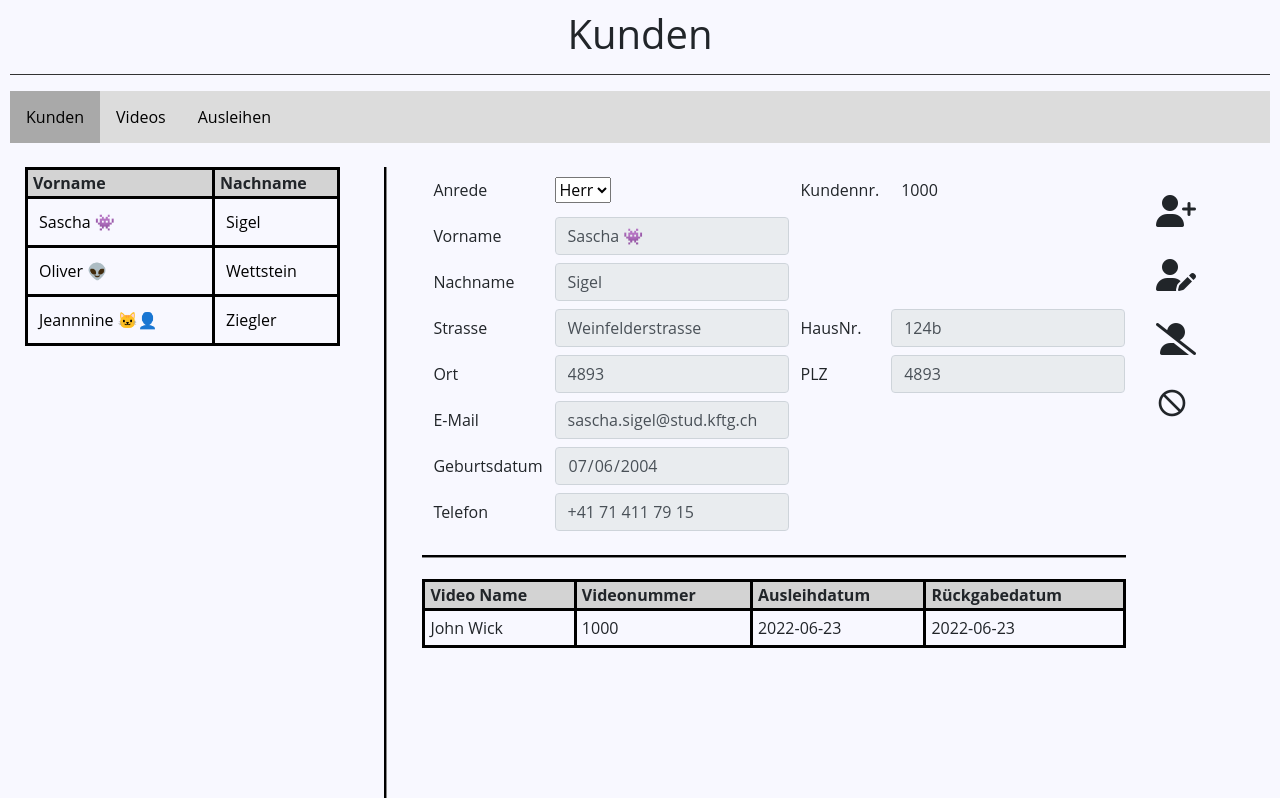
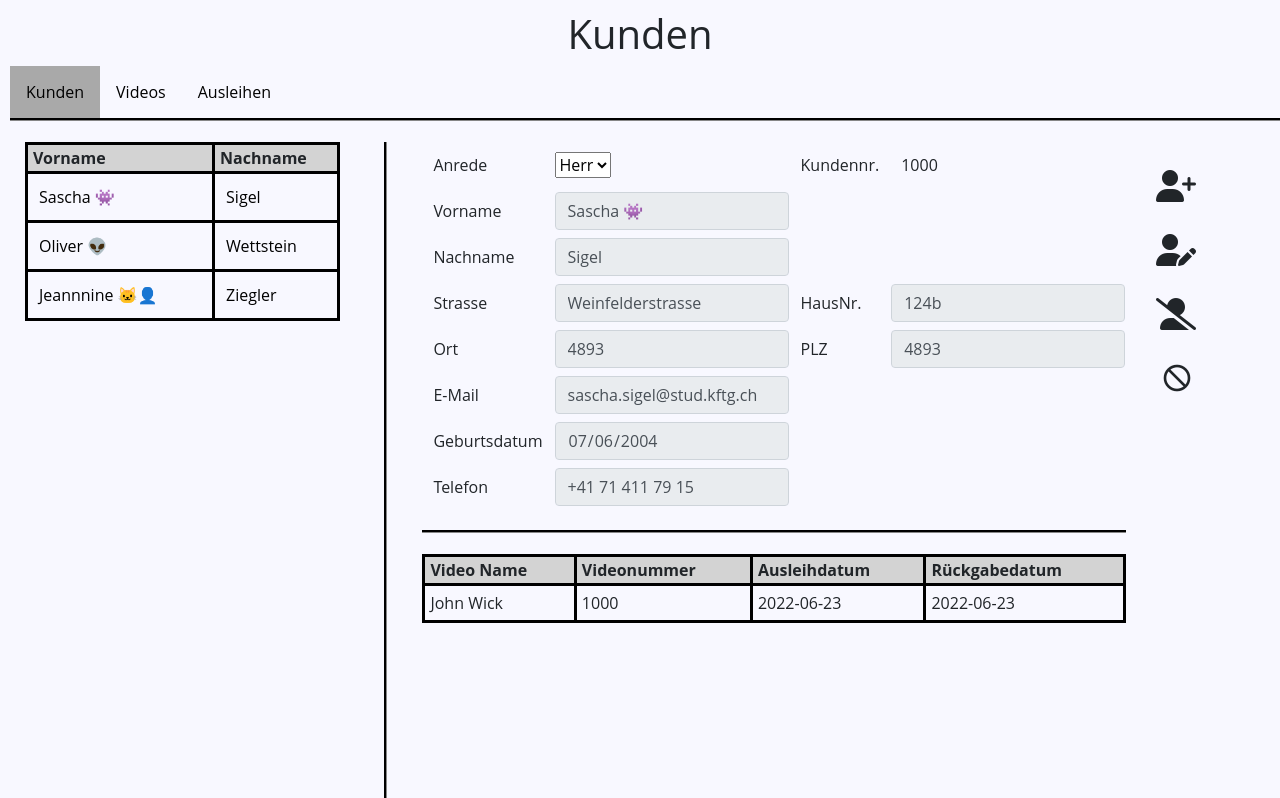
Before and after one commit to Sascha-Sigel/JOSS-Projekt, a PHP site: page /index.php?kunNummer=1000 in a window 1280 px wide. Shown: the top 798 px of the page. Run offline with PHP 8.4, Linux system fonts and the light colour scheme; data comes from the database, SQL or seed files in the repository; data that the repository does not hold is empty; some libraries are stand-ins or nearby versions.

Commit message:
update1000

```diff
--- a/css/bootstrap-custom.css
+++ b/css/bootstrap-custom.css
@@ -32,6 +32,7 @@ p{
 
 .active{
   background-color: darkgray;
+  border:
 }
 
 h1{
@@ -64,7 +65,13 @@ h1{
   top: 1;
 }
 
-.hl{
+.hl1{
+  border-top: groove #333;
+  width: 100%;
+  position:absolute;
+}
+
+.hl2{
   border-top: groove #333;
   width: 100%;
   position:absolute;
@@ -101,12 +108,12 @@ h1{
 
 }
 
+
 ul {
   list-style-type: none;
   margin: 0;
   padding: 0;
   overflow: hidden;
-  background-color: gainsboro;
 }
 
 li {
--- a/index.php
+++ b/index.php
@@ -128,13 +128,13 @@ if (isset($_GET['kunNummer'])) {
 
     <div class="container">
         <h1>Kunden</h1>
-        <hr>
         <nav>
             <ul>
                 <li><a class="active" href="index.php">Kunden</a></li>
                 <li><a href="videos.php">Videos</a></li>
                 <li><a href="ausleihen.php">Ausleihen</a></li>
             </ul>
+            <div class="hl1"></div>
         </nav>
         <br>
         <div class="datatable">
@@ -194,7 +194,7 @@ if (isset($_GET['kunNummer'])) {
                     <tr>
                         <td>
                             <div>
-                                <a href="<?php echo $_SERVER['PHP_SELF'] . '?kunLeer=' ?>" class="btn"><i class="material-icons" style="font-size:32px; margin-top: 20px; margin-left: 5px;">not_interested</i></a>
+                                <a href="<?php echo $_SERVER['PHP_SELF'] . '?kunLeer=' ?>" class="btn"><i class="material-icons" style="font-size:32px; margin-top: 20px; margin-left: 10px;">not_interested</i></a>
                             </div>
                         </td>
                     </tr>
@@ -204,9 +204,9 @@ if (isset($_GET['kunNummer'])) {
                                 <br>
                                 <?php
                                 if(isset($_GET['kunAdd'])){
-                                    echo "<button class='btn' type='submit'  name='kunInsert' form='kundeForm'><i class='material-icons' style='font-size:40px; margin-top: 80px;'>done</i></button>";
+                                    echo "<button class='btn' type='submit'  name='kunInsert' form='kundeForm'><i class='material-icons' style='font-size:40px; margin-top: 80px; margin-left: 5px;'>done</i></button>";
                                 }else if(isset($_POST['kunEdit'])){
-                                    echo "<button class='btn' type='submit'  name='kunUpdate' form='kundeForm'><i class='material-icons' style='font-size:40px; margin-top: 80px;'>done</i></button>";
+                                    echo "<button class='btn' type='submit'  name='kunUpdate' form='kundeForm'><i class='material-icons' style='font-size:40px; margin-top: 80px; margin-left: 5px;'>done</i></button>";
                                 }
                                 ?>
 
@@ -306,12 +306,12 @@ if (isset($_GET['kunNummer'])) {
                             <label for="tele">Telefon</label>
                         </td>
                         <td>
-                            <input type="phone" class="form-control" id="tele" name="tele" value="<?php echo $kunTelefon ?>" required <?php if(!(isset($_POST['kunEdit']) || isset($_GET['kunAdd']))){echo "readonly";} ?>>
+                            <input type="tel" class="form-control" id="tele" name="tele" pattern="[0-9]{3}-[0-9]{2}-[0-9]{3}" value="<?php echo $kunTelefon ?>" required <?php if(!(isset($_POST['kunEdit']) || isset($_GET['kunAdd']))){echo "readonly";} ?>>
                         </td>
                     </tr>
                 </table>
             </form>
-            <div class="hl"></div>
+            <div class="hl2"></div>
             <br>
             <div class="videos">
                 <table>
```
